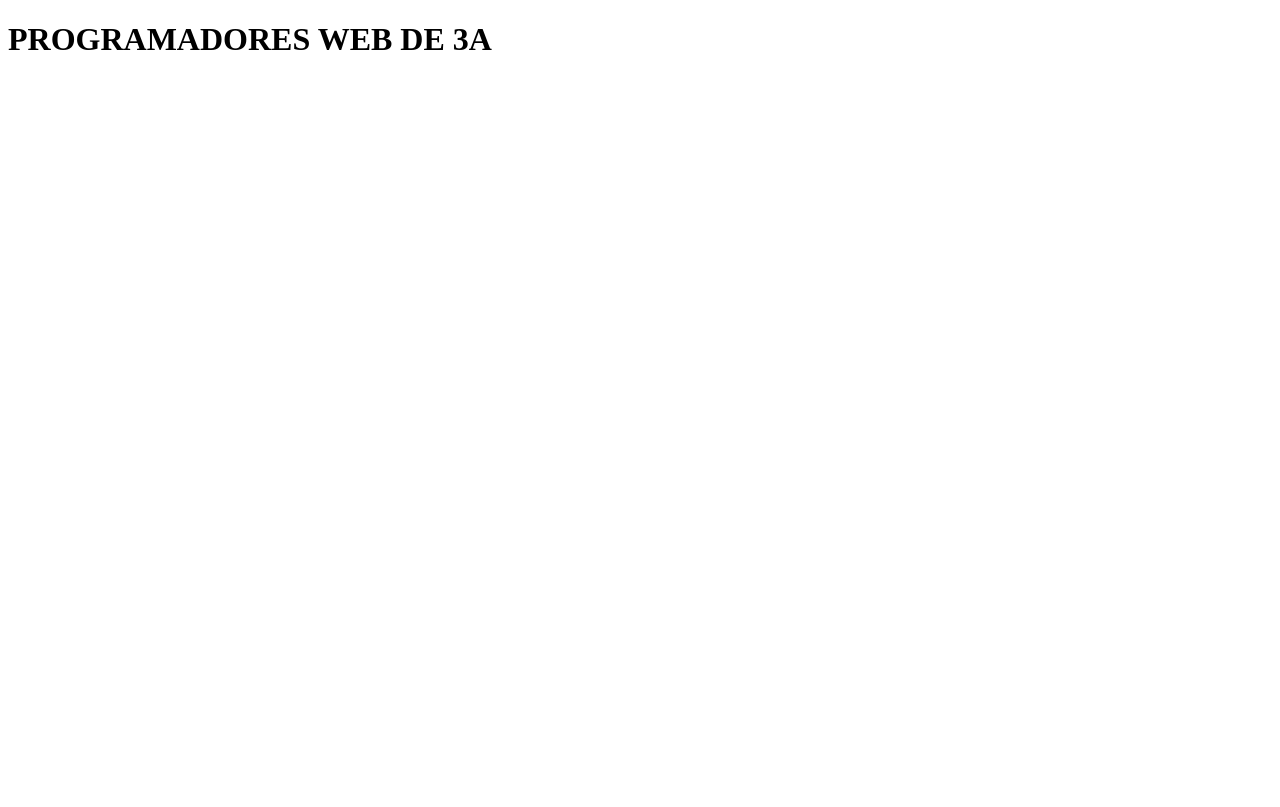
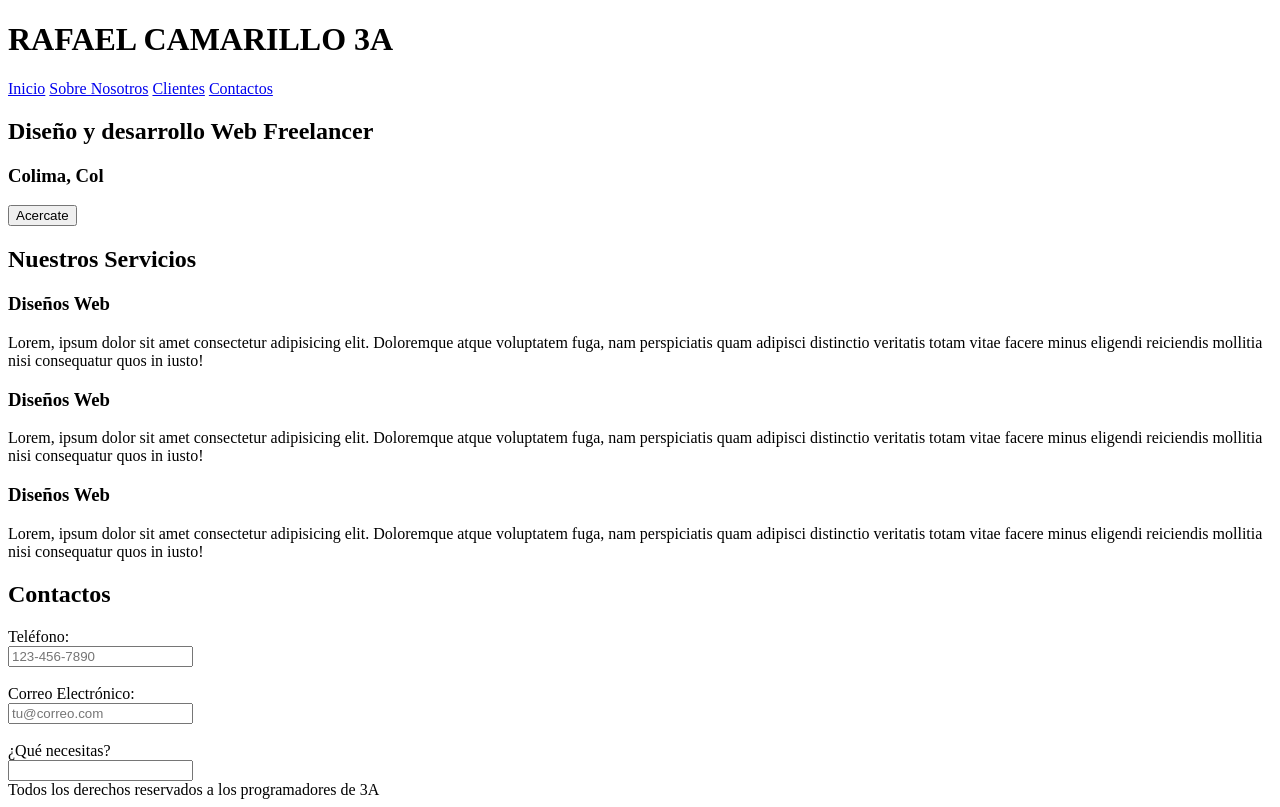
Before and after one commit to RafaCam27/Practica-1, a plain HTML site: page index.html in a window 1280 px wide. Drawn offline with Linux system fonts and the light colour scheme.

Commit message:
agregado de links que llevan a la seccion de clientes e informacion de nosotros

```diff
--- a/index.html
+++ b/index.html
@@ -7,7 +7,41 @@
 </head>
 <body>
     <header>
-        <h1>PROGRAMADORES WEB DE 3A</h1>
+        <h1>RAFAEL CAMARILLO 3A</h1>
     </header>
+    <nav>
+        <a href="#">Inicio</a>
+        <a href="nosotros.html">Sobre Nosotros</a>
+        <a href="cliente.html">Clientes</a>
+        <a href="#">Contactos</a>
+    </nav>
+    <div>
+        <h2>Diseño y desarrollo Web Freelancer</h2>
+        <h3>Colima, Col</h3>
+        <button>Acercate</button>
+    </div>
+    <div>
+        <h2>Nuestros Servicios</h2>
+        <h3>Diseños Web</h3>
+        <p>Lorem, ipsum dolor sit amet consectetur adipisicing elit. Doloremque atque voluptatem fuga, nam perspiciatis quam adipisci distinctio veritatis totam vitae facere minus eligendi reiciendis mollitia nisi consequatur quos in iusto!</p>
+        <h3>Diseños Web</h3>
+        <p>Lorem, ipsum dolor sit amet consectetur adipisicing elit. Doloremque atque voluptatem fuga, nam perspiciatis quam adipisci distinctio veritatis totam vitae facere minus eligendi reiciendis mollitia nisi consequatur quos in iusto!</p>
+        <h3>Diseños Web</h3>
+        <p>Lorem, ipsum dolor sit amet consectetur adipisicing elit. Doloremque atque voluptatem fuga, nam perspiciatis quam adipisci distinctio veritatis totam vitae facere minus eligendi reiciendis mollitia nisi consequatur quos in iusto!</p>
+    </div>
+
+    <div>
+        <h2>Contactos</h2>
+        <form action="">
+        <label for="telefono">Teléfono:</label><br>
+        <input type="tel" id="telefono" name="telefono" pattern="[0-9]{3}-[0-9]{3}-[0-9]{4}" placeholder="123-456-7890" required><br><br>
+        <label for="correo">Correo Electrónico:</label><br>
+        <input type="email" id="correo" name="correo" placeholder="tu@correo.com" required><br><br>
+        <label for="necesitas">¿Qué necesitas?</label><br>
+        <input type="text" placeholder="">
+        </form>
+    </div>
+
+    <footer>Todos los derechos reservados a los programadores de 3A</footer>
 </body>
 </html>
```
Also changed, not shown: cliente.html (added, +17 -0 lines), nosotros.html (added, +14 -0 lines).
